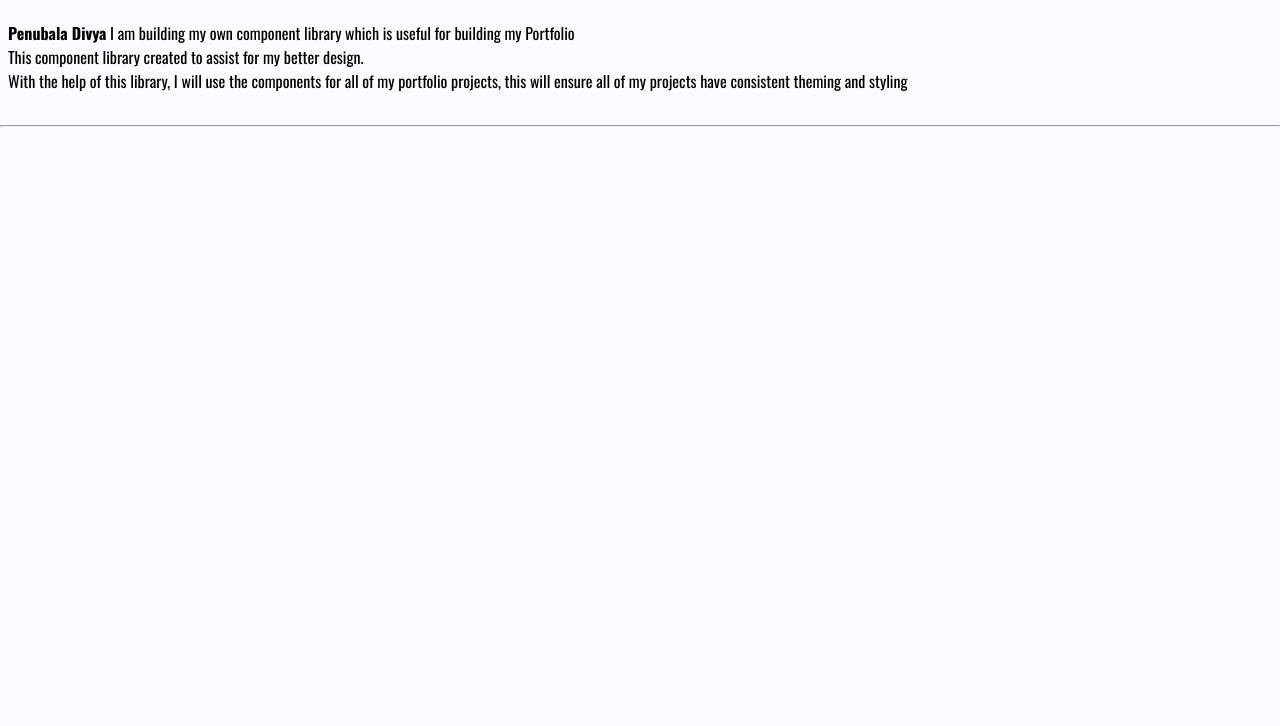
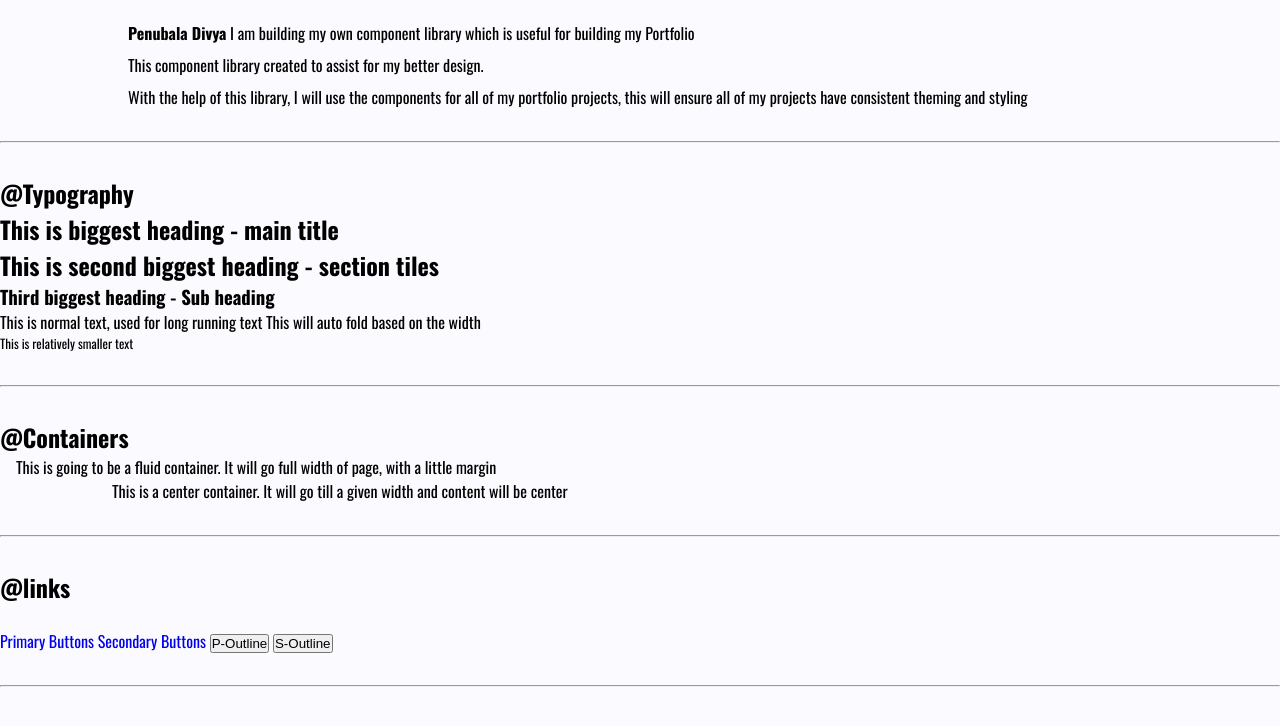
Before and after one commit to penubaladivya/component-library, a plain HTML site: page index.html in a window 1280 px wide. Shown: the part 74-800 px from the top of the page. Drawn offline with nearby package versions, Linux system fonts and the light colour scheme.

Commit message:
added containers

```diff
--- a/index.html
+++ b/index.html
@@ -24,5 +24,41 @@
     </div>
   </header>
   <hr />
+  <!-- typograpy -->
+  <main>
+    <section class="typography">
+      <h2 class="section-title">@Typography</h2>
+      <h1>This is biggest heading - main title</h1>
+      <h2>This is second biggest heading - section tiles</h2>
+      <h3>Third biggest heading - Sub heading</h3>
+      <p>
+        This is normal text, used for long running text This will auto fold
+        based on the width
+      </p>
+      <p class="text-sm">This is relatively smaller text</p>
+    </section>
+    <hr />
+    <section class="containers">
+      <h2 class="section-title">@Containers</h2>
+      <div class="container-fluid">
+        This is going to be a fluid container. It will go full width of page,
+        with a little margin
+      </div>
+      <div class="container">
+        This is a center container. It will go till a given width and content
+        will be center
+      </div>
+    </section>
+    <hr />
+    <section class="links">
+      <h2 class="section-title">@links</h2>
+      <br />
+      <a href="#" class="btn btn-primary">Primary Buttons</a>
+      <a href="#" class="btn btn-secondary">Secondary Buttons</a>
+
+      <button class="btn btn-primary-outline">P-Outline</button>
+      <button class="btn btn-secondary-outline">S-Outline</button>
+    </section>
+    <hr />
 </body>
 </html>
--- a/styles/style.css
+++ b/styles/style.css
@@ -30,6 +30,27 @@ body{
 hr{
   margin: 2rem 0;
 }
+
+.text-sm{
+  font-size:0.8rem;
+}
+
+.container-fluid{
+  padding-left: 1rem;
+  padding-right: 1rem;
+}
+
+.container{
+  margin: auto;
+  padding-left: 1rem;
+  padding-right: 1rem;
+  max-width: 85%;
+}
+
+a{
+  text-decoration:none;
+}
+
 /* global css */
 
 /* custom css */
@@ -43,9 +64,9 @@ hr{
 
 .description{
   width:80%;
-  margin: 0.5rem
+  margin: 0.25rem auto;
 }
 
 .description p{
-
+  margin:0.5rem auto;
 }
```
